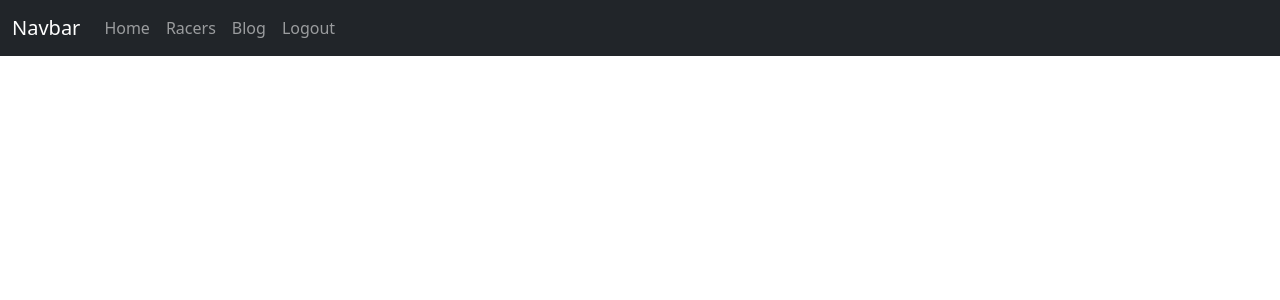
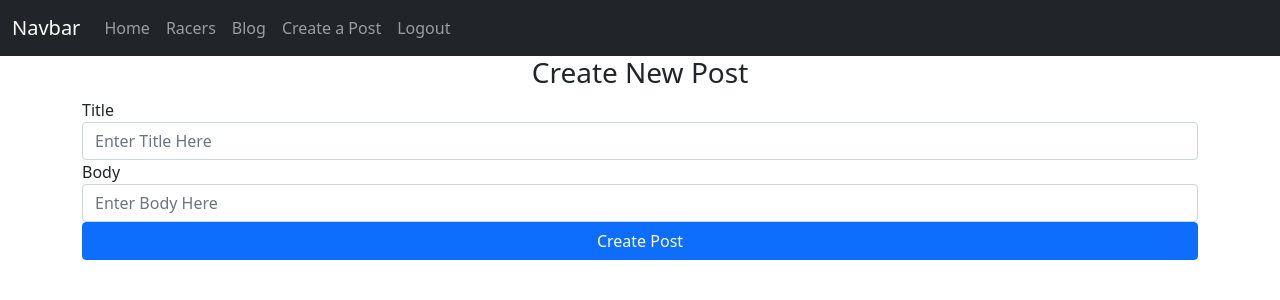
Before and after one commit to bstanton773/kekambas-86_react, a React (Create React App) app: page /create-post in a window 1280 px wide. Shown: the top 300 px of the page. Built offline with nearby package versions, Linux system fonts and the light colour scheme; sample sign-in values are in the browser's storage.

Commit message:
Create a New Post

```diff
--- a/src/App.js
+++ b/src/App.js
@@ -3,6 +3,7 @@ import { Routes, Route } from 'react-router-dom';
 import AlertMessage from './components/AlertMessage';
 import Nav from "./components/Nav";
 import Blog from './views/Blog';
+import CreatePost from './views/CreatePost';
 import Home from './views/Home';
 import Login from './views/Login';
 import RacerTable from './views/RacerTable';
@@ -67,6 +68,7 @@ export default class App extends Component{
                         <Route path='register' element={<Register flashMessage={this.flashMessage} />} />
                         <Route path='login' element={<Login flashMessage={this.flashMessage} login={this.login}/>} />
                         <Route path='blog' element={<Blog loggedIn={this.state.loggedIn} />} />
+                        <Route path='create-post' element={<CreatePost flashMessage={this.flashMessage} loggedIn={this.state.loggedIn}/>} />
                     </Routes>
                 </div>
             </>
--- a/src/components/Nav.js
+++ b/src/components/Nav.js
@@ -15,9 +15,10 @@ export default function Nav(props) {
                 <Link className="nav-link" to="/racers">Racers</Link>
                 <Link className="nav-link" to="/blog">Blog</Link>
                 { props.loggedIn ? (
-                <>
-                <Link className="nav-link" to="/" onClick={props.logUserOut}>Logout</Link>
-                </>
+                  <>
+                  <Link className="nav-link" to="/create-post">Create a Post</Link>
+                  <Link className="nav-link" to="/" onClick={props.logUserOut}>Logout</Link>
+                  </>
                 ) : (
                 <>
                 <Link className="nav-link" to="/register">Register</Link>
--- /dev/null
+++ b/src/views/CreatePost.js
@@ -0,0 +1,54 @@
+import React, { useEffect } from 'react';
+import { useNavigate } from 'react-router-dom';
+
+export default function CreatePost(props) {
+    let navigate = useNavigate();
+
+    useEffect(() => {
+        if (!props.loggedIn){
+            props.flashMessage('You must be logged in to create a post', 'danger')
+            navigate('/login')
+        }
+    }, [props.loggedIn])
+
+    const handleSubmit = (e) => {
+        e.preventDefault();
+
+        let myHeaders = new Headers();
+        let myToken = localStorage.getItem('token');
+        myHeaders.append('Authorization', `Bearer ${myToken}`)
+        myHeaders.append('Content-Type', 'application/json')
+
+        let title = e.target.title.value;
+        let body = e.target.body.value;
+
+        let data = JSON.stringify({title, body})
+
+        fetch('http://localhost:5000/api/posts/create', {
+            method: 'POST',
+            headers: myHeaders,
+            body: data
+        }).then(res => res.json())
+            .then(data => {
+                if (data.error){
+                    console.error(data.error)
+                } else {
+                    props.flashMessage(`The post ${data.title} has been created`, 'success')
+                    navigate('/blog')
+                }
+            })
+    }
+
+    return (
+        <form onSubmit={handleSubmit}>
+            <h3 className='text-center'>Create New Post</h3>
+            <div className='form-group'>
+                <label htmlFor='title'>Title</label>
+                <input type='text' name='title' className='form-control' placeholder='Enter Title Here' />
+                <label htmlFor='body'>Body</label>
+                <input type='text' name='body' className='form-control' placeholder='Enter Body Here' />
+                <input type='submit' className='btn btn-primary w-100' value='Create Post' />
+            </div>
+        </form>
+    )
+}
```
